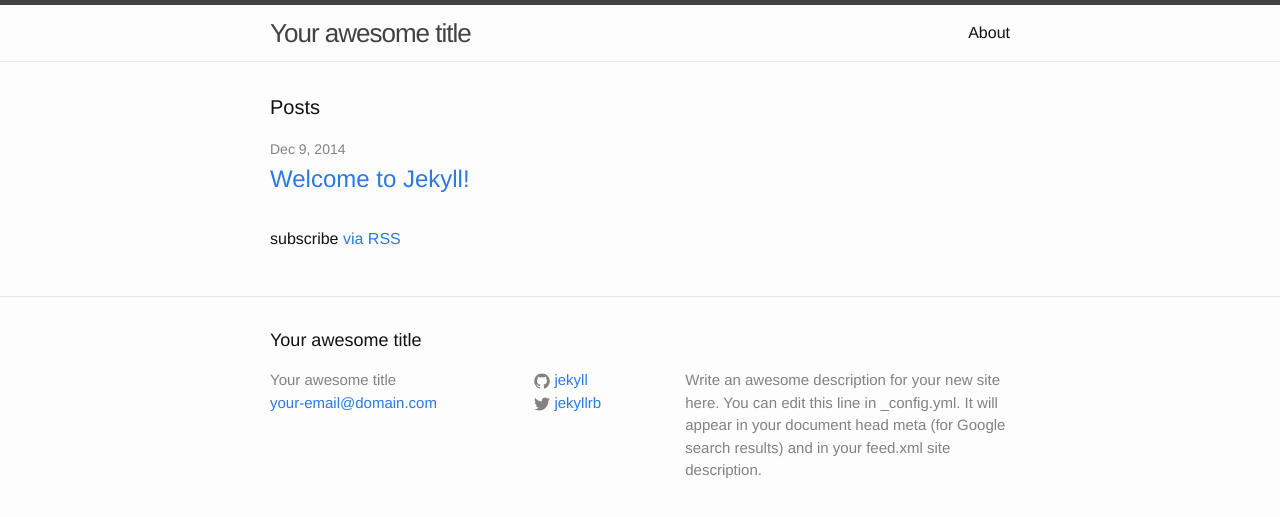
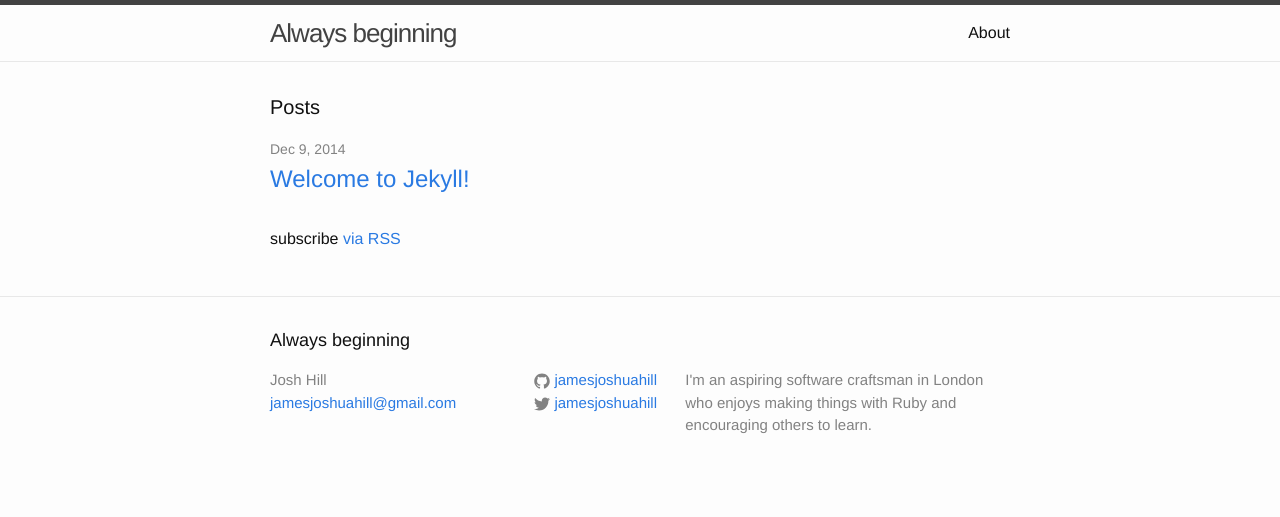
Before and after one commit to jamesjoshuahill/jamesjoshuahill.github.io, a Jekyll site: the page built from index.html, in a window 1280 px wide. Shown: the top 517 px of the page. Built offline with Jekyll 4.4.1, drawn with Linux system fonts in a browser that asks for light colours.

Commit message:
Personalise site config

```diff
--- a/_config.yml
+++ b/_config.yml
@@ -1,14 +1,14 @@
 # Site settings
-title: Your awesome title
-email: your-email@domain.com
-description: > # this means to ignore newlines until "baseurl:"
-  Write an awesome description for your new site here. You can edit this
-  line in _config.yml. It will appear in your document head meta (for
-  Google search results) and in your feed.xml site description.
+title: Always beginning
+author: Josh Hill
+email: jamesjoshuahill@gmail.com
+description: >
+  I'm an aspiring software craftsman in London who enjoys making things with
+  Ruby and encouraging others to learn.
 baseurl: "" # the subpath of your site, e.g. /blog/
-url: "http://yourdomain.com" # the base hostname & protocol for your site
-twitter_username: jekyllrb
-github_username:  jekyll
+url: "http://jamesjoshuahill.github.io" # the base hostname & protocol for your site
+twitter_username: jamesjoshuahill
+github_username: jamesjoshuahill
 
 # Build settings
 markdown: kramdown
--- a/_includes/footer.html
+++ b/_includes/footer.html
@@ -7,7 +7,7 @@
     <div class="footer-col-wrapper">
       <div class="footer-col  footer-col-1">
         <ul class="contact-list">
-          <li>{{ site.title }}</li>
+          <li>{{ site.author }}</li>
           <li><a href="mailto:{{ site.email }}">{{ site.email }}</a></li>
         </ul>
       </div>
```
